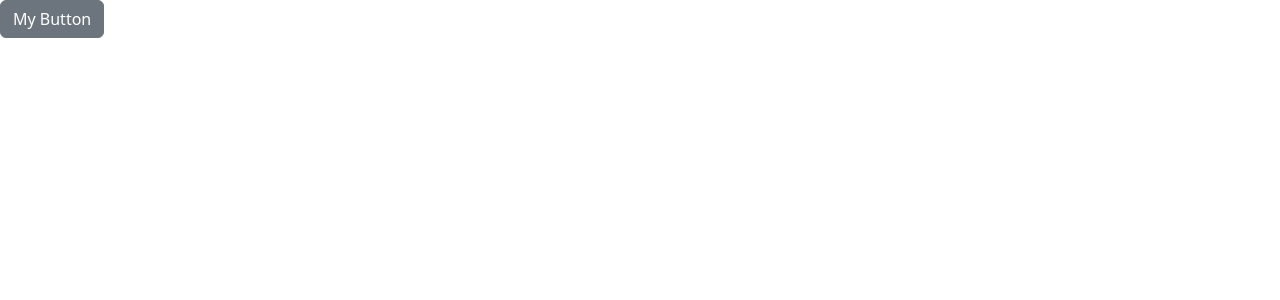
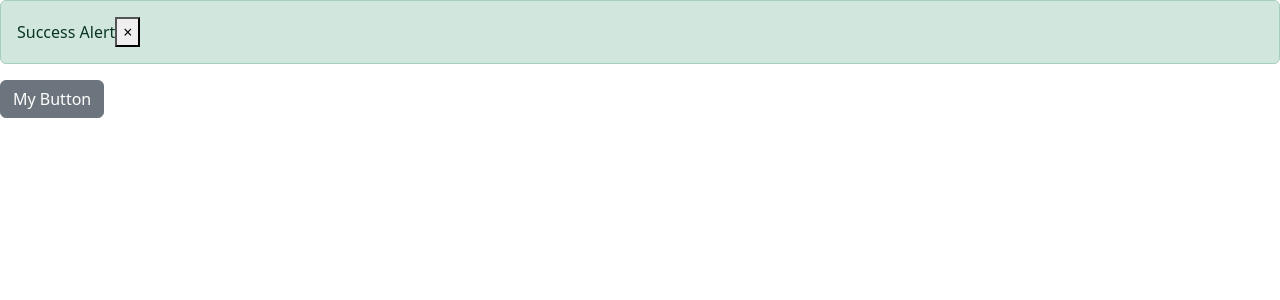
Before and after one commit to MdJiyaulHaq/react-app, a React app: page / in a window 1280 px wide. Both pictures are taken after a click on the button "My Button". Shown: the top 300 px of the page. Built offline with nearby package versions, Linux system fonts and the light colour scheme; the HTML template or start-up script is replaced by a standard one.

Commit message:
button and alert combo

```diff
--- a/src/App.tsx
+++ b/src/App.tsx
@@ -1,12 +1,20 @@
+import { useState } from "react";
+import Alert from "./components/Alert";
 import Buttons from "./components/Buttons";
 
-const onClick: () => void = () => {
-  console.log("Button clicked");
-};
+function App() {
+  const [alertVisible, setAlertVisible] = useState(false);
+  const onClick: () => void = () => {
+    console.log("Button clicked");
+    setAlertVisible(true);
+  };
+  const onClose: () => void = () => {
+    setAlertVisible(false);
+  };
 
-function App() {
   return (
     <div>
+      {alertVisible && <Alert onClose={onClose}>Success Alert</Alert>}
       <Buttons color="secondary" onClick={onClick}>
         My Button
       </Buttons>
--- a/src/components/Alert.tsx
+++ b/src/components/Alert.tsx
@@ -2,10 +2,24 @@ import type { ReactNode } from "react";
 
 interface Props {
   children: ReactNode;
+  onClose: () => void;
 }
 
-const Alert = ({ children }: Props) => {
-  return <div className="alert alert-success">{children}</div>;
+const Alert = ({ children, onClose }: Props) => {
+  return (
+    <div className="alert alert-success alert-dismissible">
+      {children}
+      <button
+        onClick={onClose}
+        type="button"
+        className="close"
+        data-dismiss="alert"
+        aria-label="Close"
+      >
+        <span aria-hidden="true">&times;</span>
+      </button>
+    </div>
+  );
 };
 
 export default Alert;
--- a/src/components/Buttons.tsx
+++ b/src/components/Buttons.tsx
@@ -4,7 +4,6 @@ interface Props {
   children: string;
   color: string;
   onClick: () => void;
-
 }
 const Buttons = ({ children, color = "primary", onClick }: Props) => {
   return (
```
